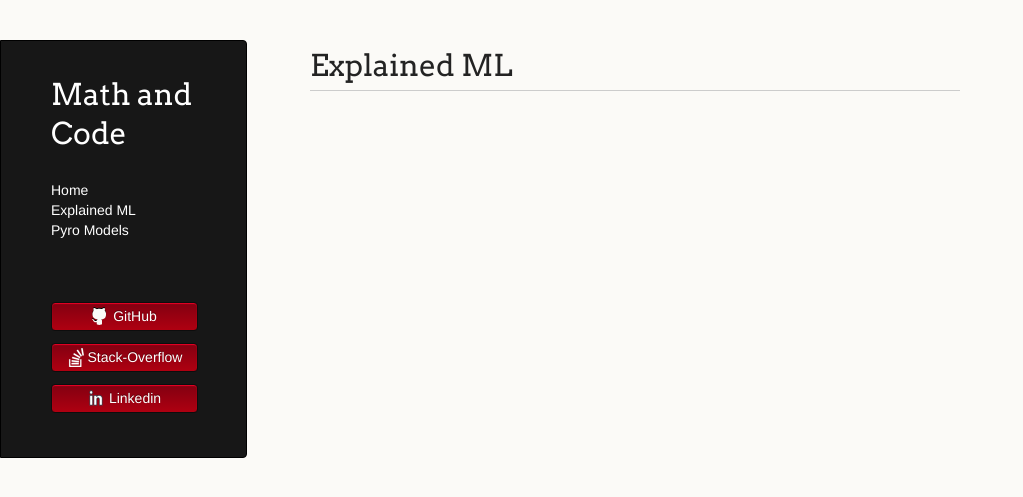
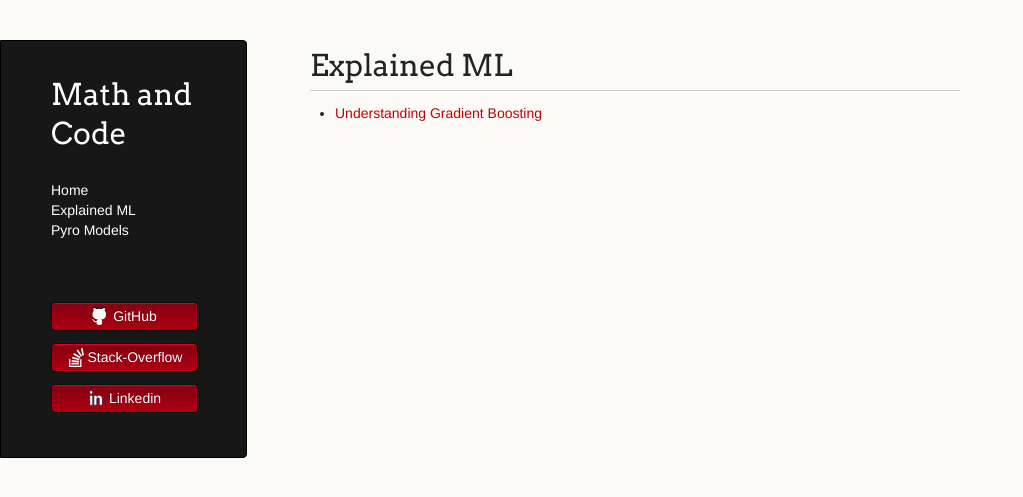
Before and after one commit to LemonPy29/LemonPy29.github.io, a Jekyll site: the page built from explained-ml.md, in a window 1280 px wide. Shown: the top 497 px of the page, without its empty margins (0-1023 px from the left). Built offline with Jekyll 4.4.1, drawn with Linux system fonts in a browser that asks for light colours; nearby versions of some CDN libraries; the repository's description, which GitHub fills in, is left out.

Commit message:
Update explained-ml.md

```diff
--- a/explained-ml.md
+++ b/explained-ml.md
@@ -3,3 +3,5 @@ layout: page
 title: Explained ML
 nav: true
 ---
+
+* [Understanding Gradient Boosting](explained-ml/gradient-boosting.html)
```
